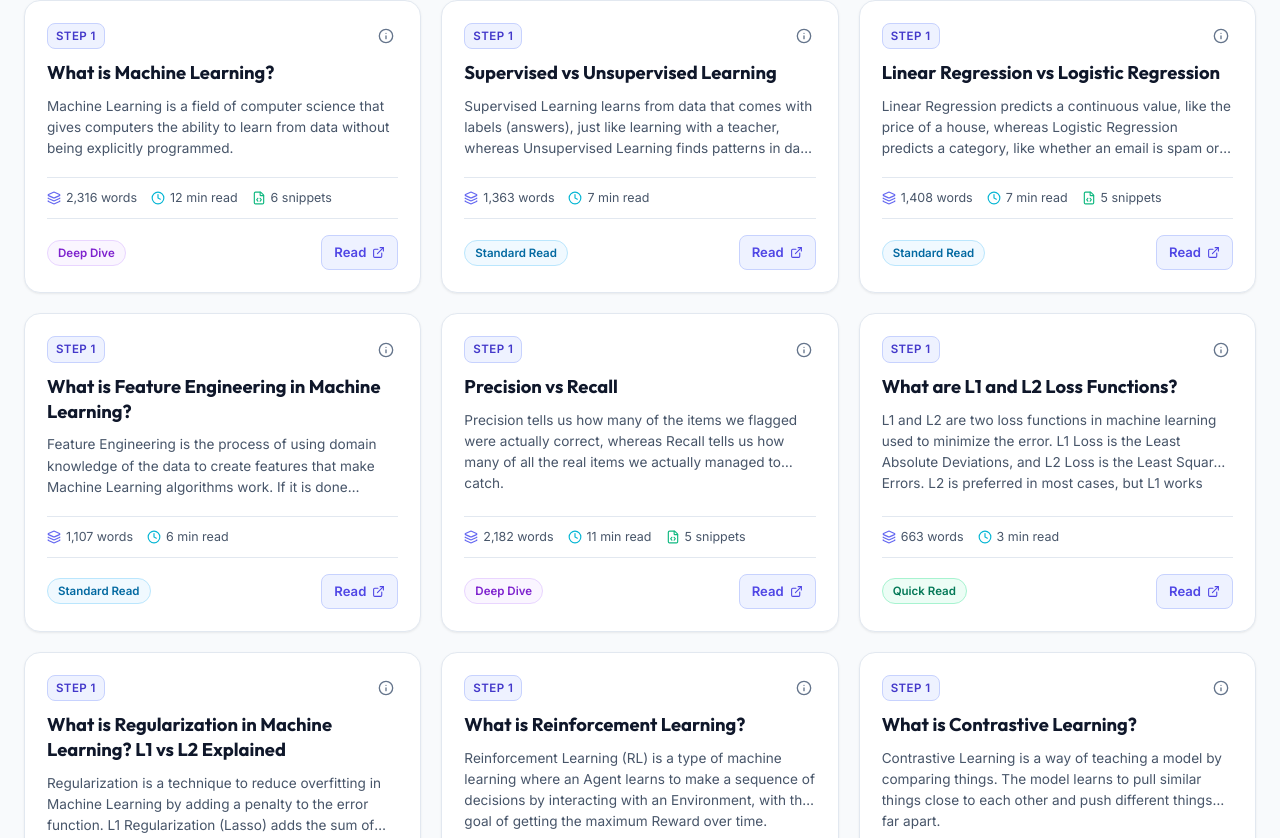
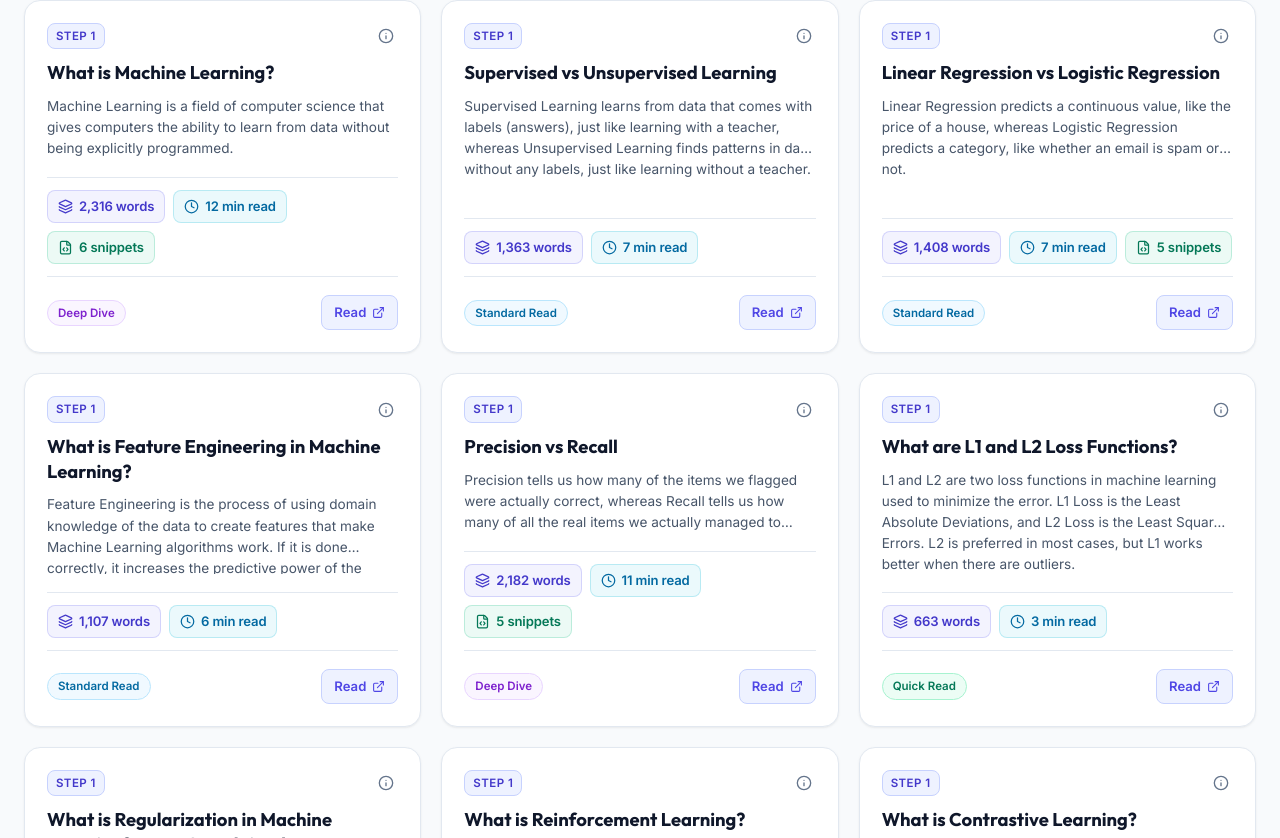
Before and after one commit to kaisarnajar/outcome-school-blogs, a React (Vite) app: page / in a window 1280 px wide. Shown: the part 1002-1840 px from the top of the page. Built offline with nearby package versions, Linux system fonts and the light colour scheme.

Commit message:
style: enhance visibility and styling of core blog metrics (words, read time, code snippets)

```diff
--- a/src/components/BlogCard.jsx
+++ b/src/components/BlogCard.jsx
@@ -54,19 +54,19 @@ export default function BlogCard({
       </p>
 
       <div className="card-metrics-row">
-        <div className="metric-pill" title="Word count">
-          <Layers size={14} color="#6366f1" />
+        <div className="metric-pill metric-words" title="Word count">
+          <Layers size={15} />
           <span>{(blog.word_count || 0).toLocaleString()} words</span>
         </div>
 
-        <div className="metric-pill" title="Estimated reading time">
-          <Clock size={14} color="#06b6d4" />
+        <div className="metric-pill metric-time" title="Estimated reading time">
+          <Clock size={15} />
           <span>{dynamicMinutes} min read</span>
         </div>
 
         {blog.code_blocks_count > 0 && (
-          <div className="metric-pill" title="Code snippets">
-            <FileCode size={14} color="#10b981" />
+          <div className="metric-pill metric-code" title="Code snippets">
+            <FileCode size={15} />
             <span>{blog.code_blocks_count} snippets</span>
           </div>
         )}
--- a/src/index.css
+++ b/src/index.css
@@ -977,19 +977,60 @@ body {
 .card-metrics-row {
   display: flex;
   align-items: center;
-  gap: 14px;
-  padding: 10px 0;
+  flex-wrap: wrap;
+  gap: 8px;
+  padding: 12px 0;
   border-top: 1px solid var(--border-subtle);
   border-bottom: 1px solid var(--border-subtle);
-  margin-bottom: 16px;
-  font-size: 0.78rem;
-  color: var(--text-secondary);
+  margin-bottom: 18px;
 }
 
 .metric-pill {
   display: inline-flex;
   align-items: center;
-  gap: 5px;
+  gap: 6px;
+  padding: 5px 10px;
+  border-radius: var(--radius-sm);
+  font-size: 0.82rem;
+  font-weight: 600;
+  letter-spacing: -0.01em;
+  transition: var(--transition);
+}
+
+.metric-pill.metric-words {
+  background: rgba(99, 102, 241, 0.12);
+  color: #a5b4fc;
+  border: 1px solid rgba(99, 102, 241, 0.28);
+}
+
+[data-theme="light"] .metric-pill.metric-words {
+  background: rgba(99, 102, 241, 0.08);
+  color: #4338ca;
+  border-color: rgba(99, 102, 241, 0.22);
+}
+
+.metric-pill.metric-time {
+  background: rgba(6, 182, 212, 0.12);
+  color: #38bdf8;
+  border: 1px solid rgba(6, 182, 212, 0.28);
+}
+
+[data-theme="light"] .metric-pill.metric-time {
+  background: rgba(6, 182, 212, 0.08);
+  color: #0369a1;
+  border-color: rgba(6, 182, 212, 0.22);
+}
+
+.metric-pill.metric-code {
+  background: rgba(16, 185, 129, 0.12);
+  color: #34d399;
+  border: 1px solid rgba(16, 185, 129, 0.28);
+}
+
+[data-theme="light"] .metric-pill.metric-code {
+  background: rgba(16, 185, 129, 0.08);
+  color: #047857;
+  border-color: rgba(16, 185, 129, 0.22);
 }
 
 .card-footer {
```
